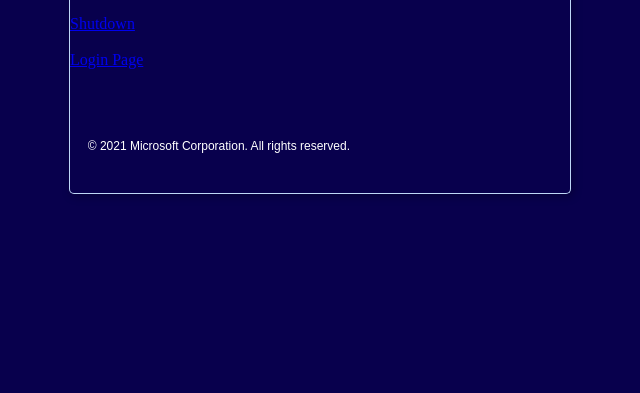
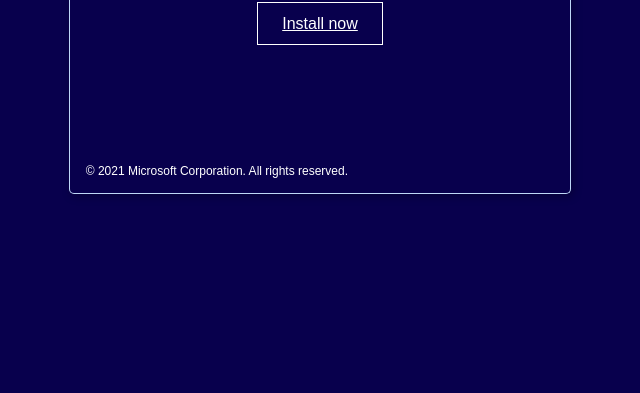
Before and after one commit to XPDevs/Windows10, a plain HTML site: page setup/setup.html in a window 1280 px wide. Shown: the part 407-800 px from the top of the page, without its empty margins (320-960 px from the left). Drawn offline with Linux system fonts and the light colour scheme.

Commit message:
Update setup.html

```diff
--- a/setup/setup.html
+++ b/setup/setup.html
@@ -3,7 +3,7 @@
 <head>
   <meta charset="UTF-8">
   <meta name="viewport" content="width=device-width, initial-scale=1.0">
-  <title>Learn to Program Windows</title>
+  <title>Setup</title>
   <style>
     body {
       background-color: #08004d;
@@ -149,14 +149,15 @@
       border-color: #888;
     }
 
-    .content {
-      position: relative;
-      display: flex;
-      justify-content: center;
-      align-items: flex-start;
-      flex-direction: column;
-      height: 100%;
-    }
+    /* make the whole content area a flex container */
+.content {
+  display: flex;
+  flex-direction: column;
+  align-items: center;      /* horizontal centering */
+  justify-content: center;  /* vertical centering */
+  height: 100%;
+  position: relative;
+}
 
     .content img {
       position: absolute;
@@ -169,8 +170,8 @@
 
     .copyright {
       position: absolute;
-      bottom: 40px;
-      right: 220px;
+      bottom: 15px;
+      right: 222px;
       color: white;
       font-family: Arial, sans-serif;
       font-size: 12px;
@@ -210,12 +211,23 @@ select:focus {
   outline: none;
   border-color: #bed7f7;
 }
+.install {
+  background-color: #08004d;   /* same as window background */
+  color: #fff;                 /* white text */
+  border: 1px solid #fff;      /* visible outline */
+  padding: 12px 24px;
+  font-family: Arial, Helvetica, sans-serif;
+  font-size: 16px;
+  border-radius: 0;            /* <-- makes it a rectangle */
+  cursor: pointer;
+  transition: background 0.2s ease, border-color 0.2s ease;
+}
   </style>
 </head>
 <body>
   <div class="window" id="window">
     <div class="title-bar">
-      <img src="setup.png" alt="Setup Icon">
+      <img src="https://xpdevs.github.io/Windows10/setup/setup.png" alt="Setup Icon">
       <span>Windows Setup</span>
       <div class="window-controls">
         <div class="control-button minimize">&#x2212;</div>
@@ -225,10 +237,11 @@ select:focus {
     </div>
 
     <div class="content">
-      <img src="logo.png" alt="Window Icon">
-<a href="../end/rest.html">Restart</a><br>
-<a href="../end/shut.html">Shutdown</a><br>
-<a href="../login/login.html">Login Page</a>
+      <img src="https://xpdevs.github.io/Windows10/setup/logo.png" alt="Window Icon">
+
+    <center><a href="https://xpdevs.github.io/Windows10/login/login.html" class="install" target="_blank" rel="noopener">
+    Install now
+  </a></center>
     </div>
 
     <div class="copyright">&copy; 2021 Microsoft Corporation. All rights reserved.</div>
```
